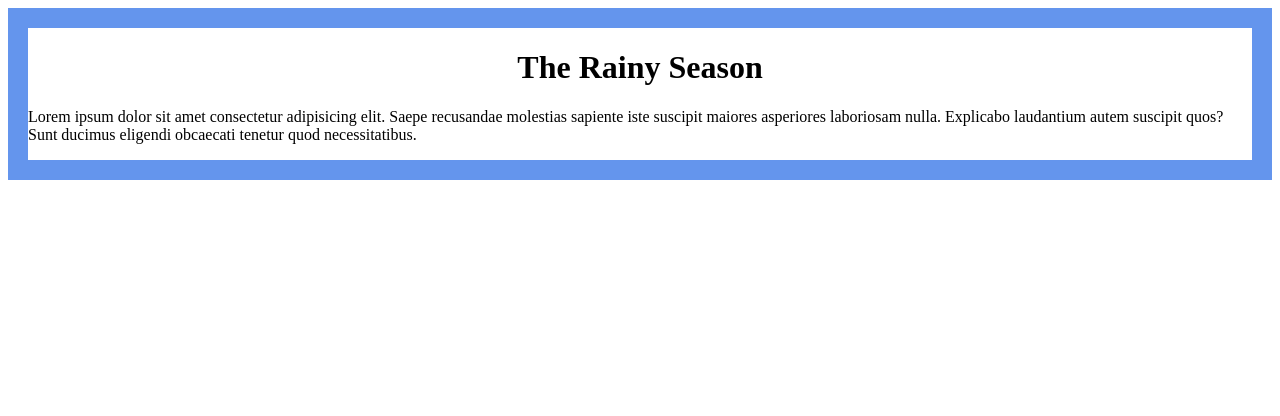
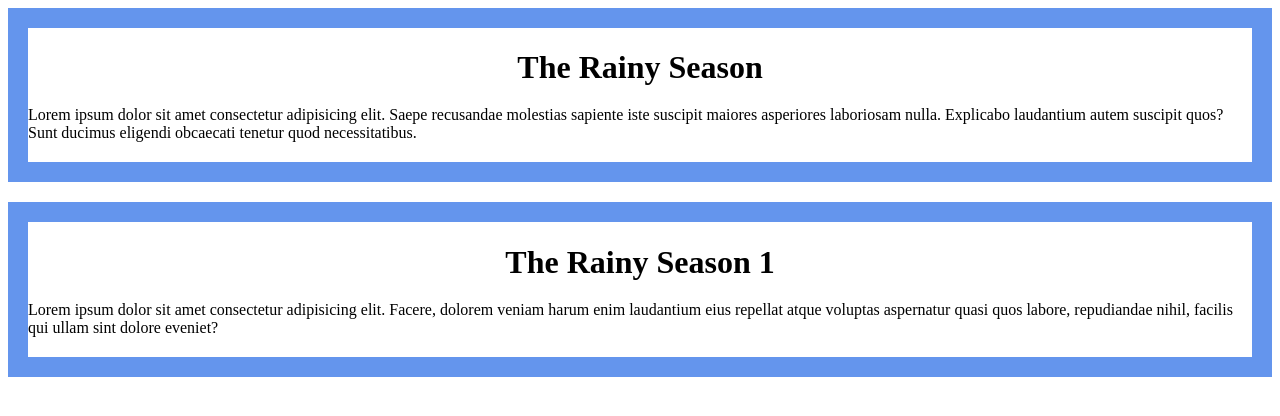
Before and after one commit to Mahabub1715563637/my-simple-website, a plain HTML site: page index.html in a window 1280 px wide. Drawn offline with Linux system fonts and the light colour scheme.

Commit message:
go the right away

```diff
--- a/blog.css
+++ b/blog.css
@@ -1,2 +1,3 @@
 h1{text-align: center;}
 div{border: 20px solid cornflowerblue;}
+*{margin-bottom: 20px;}
--- a/index.html
+++ b/index.html
@@ -9,5 +9,10 @@
 <body>
    <div><h1>The Rainy Season</h1>
     <p>Lorem ipsum dolor sit amet consectetur adipisicing elit. Saepe recusandae molestias sapiente iste suscipit maiores asperiores laboriosam nulla. Explicabo laudantium autem suscipit quos? Sunt ducimus eligendi obcaecati tenetur quod necessitatibus.</p></div>
+
+    <div>
+        <h1>The Rainy Season 1</h1>
+        <p>Lorem ipsum dolor sit amet consectetur adipisicing elit. Facere, dolorem veniam harum enim laudantium eius repellat atque voluptas aspernatur quasi quos labore, repudiandae nihil, facilis qui ullam sint dolore eveniet?</p>
+    </div>
 </body>
 </html>
```
